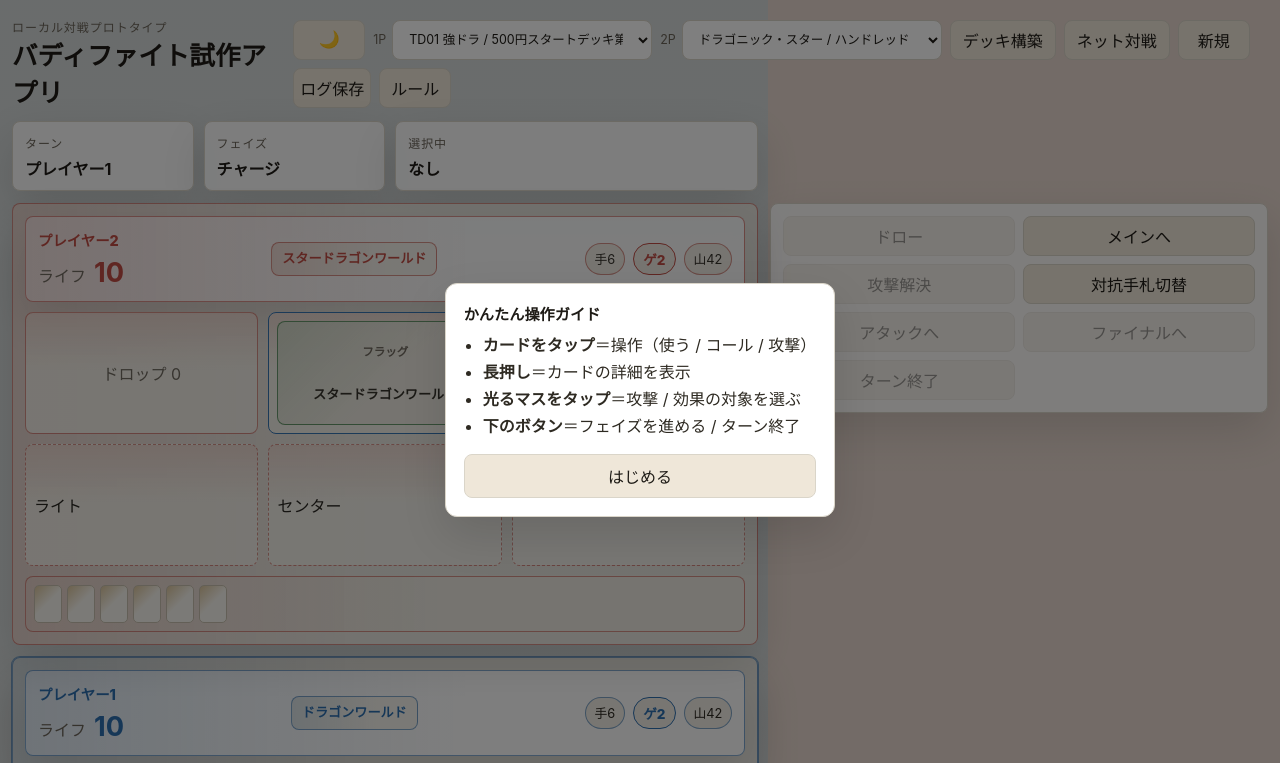
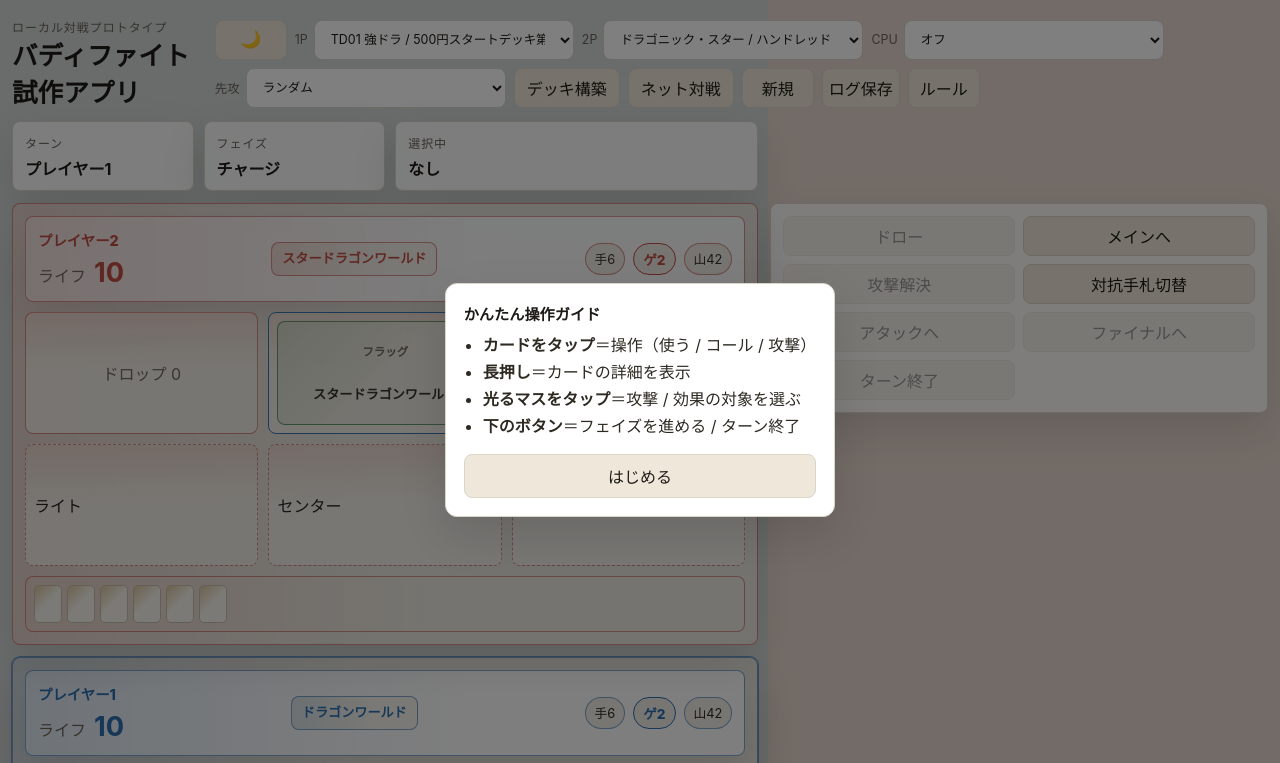
Before and after one commit to FirstLemon0/DeathCountRequiem, a website: page buddyfight-app/index.html in a window 1280 px wide. Shown: the top 763 px of the page. Drawn offline with Linux system fonts and the light colour scheme.

Commit message:
CPU対戦実装

```diff
--- a/buddyfight-app/index.html
+++ b/buddyfight-app/index.html
@@ -56,6 +56,21 @@
           <label class="deck-picker">
             <span>2P</span>
             <select id="p2DeckSelect" aria-label="プレイヤー2のデッキ"></select>
+          </label>
+          <label class="deck-picker">
+            <span>CPU</span>
+            <select id="cpuModeSelect" aria-label="プレイヤー2をCPUにする" title="次の新規ゲームからP2をCPUが操作します">
+              <option value="off">オフ</option>
+              <option value="on">P2をCPU</option>
+            </select>
+          </label>
+          <label class="deck-picker">
+            <span>先攻</span>
+            <select id="cpuFirstSeat" aria-label="先攻の席（CPU対戦時）" title="CPU対戦時の先攻（新規ゲームで適用）">
+              <option value="random">ランダム</option>
+              <option value="0">プレイヤー1</option>
+              <option value="1">プレイヤー2(CPU)</option>
+            </select>
           </label>
           <a class="toolbar-link" href="builder.html">デッキ構築</a>
           <a class="toolbar-link" href="play.html">ネット対戦</a>
@@ -294,5 +309,6 @@
     <script src="src/19-netplay.js?v=20260625-modular"></script>
     <script src="src/20-ui-touch.js?v=20260625-modular"></script>
     <script src="src/21-bootstrap.js?v=20260625-modular"></script>
+    <script src="src/22-ai.js?v=20260707-cpu"></script>
   </body>
 </html>
```
